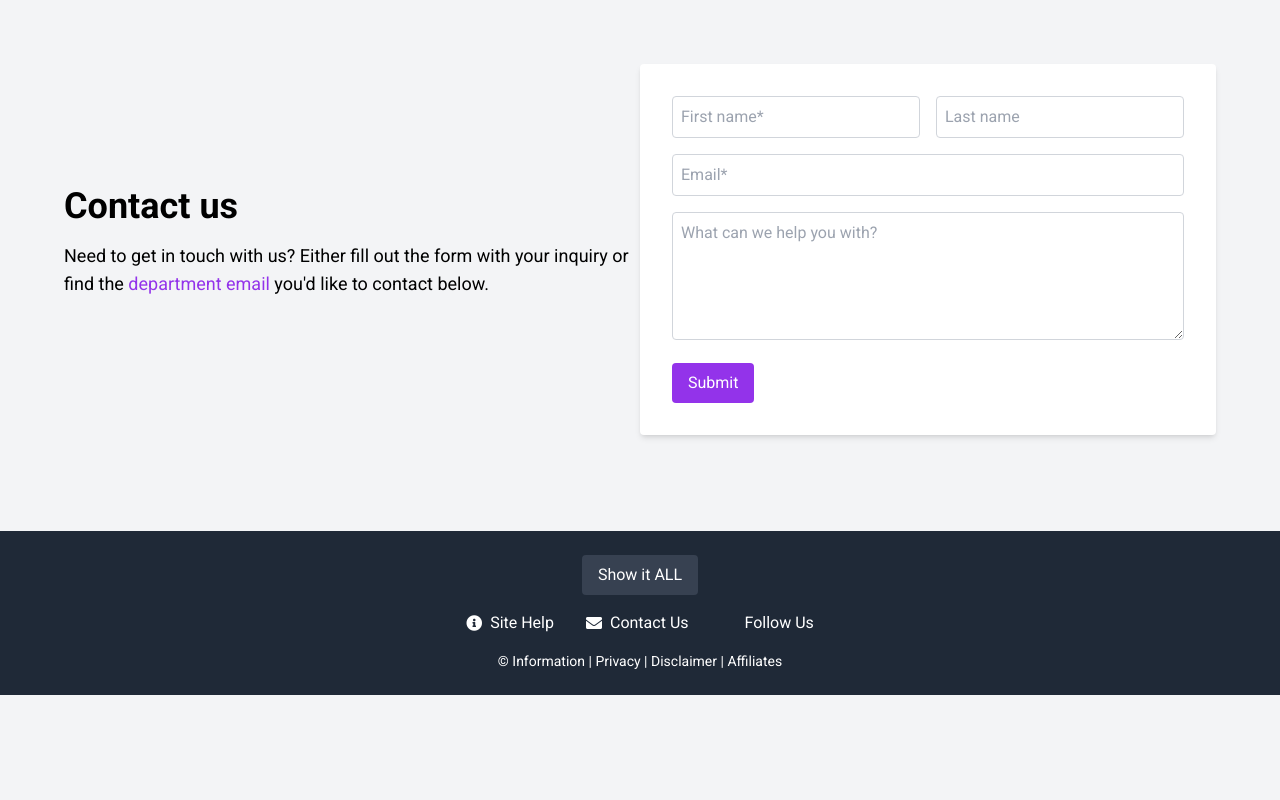
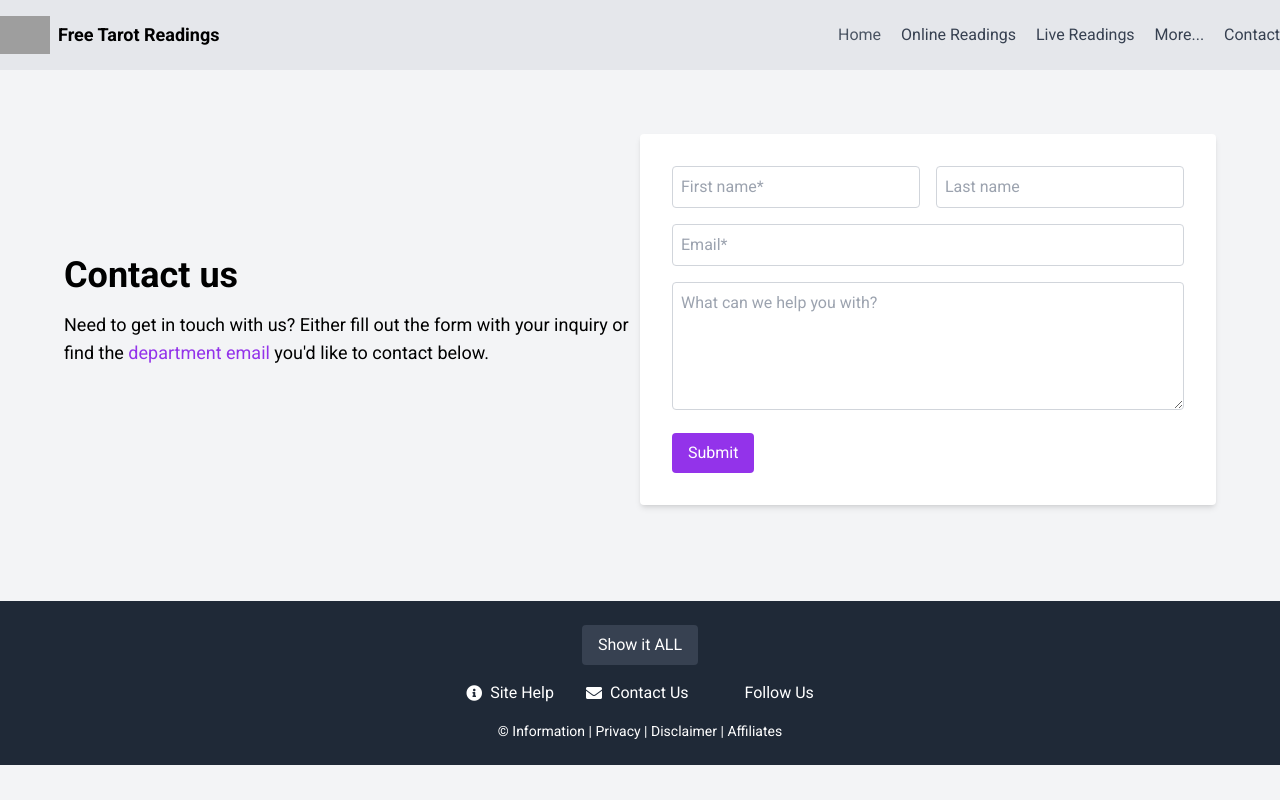
Before and after one commit to Muditsingal044/http-transformfuture, a plain HTML site: page contact.html in a window 1280 px wide. Drawn offline with nearby package versions, Linux system fonts and the light colour scheme; grey boxes are pictures that could not be loaded; a script that the page names is missing.

Commit message:
Update contact.html

```diff
--- a/contact.html
+++ b/contact.html
@@ -21,6 +21,33 @@
  </head>
  <body class="bg-gray-100">
 
+  <header class="bg-gray-200 py-4">
+   <div class="container mx-auto flex justify-between items-center">
+    <div class="flex items-center">
+     <img alt="Logo" class="mr-2" height="50" src="https://storage.googleapis.com/a1aa/image/JIFzR6Jj6MIfSa29vcMlvoqUwRGgxVMTvkYxYUf2nRrKofNoA.jpg" width="50"/>
+     <span class="text-lg font-bold">
+      Free Tarot Readings
+     </span>
+    </div>
+    <nav class="space-x-4">
+        <a class="text-gray-600 hover:text-gray-800" href="/">
+            Home
+           </a>
+     <a class="text-gray-700" href="online.html">
+      Online Readings
+     </a>
+     <a class="text-gray-700" href="live.html">
+      Live Readings
+     </a>
+     <a class="text-gray-700" href="#target">
+      More...
+     </a>
+     <a class="text-gray-700" href="#">
+      Contact
+     </a>
+    </nav>
+   </div>
+  </header>
   <main class="flex flex-col md:flex-row items-center justify-center p-8 md:p-16">
 
 
```
